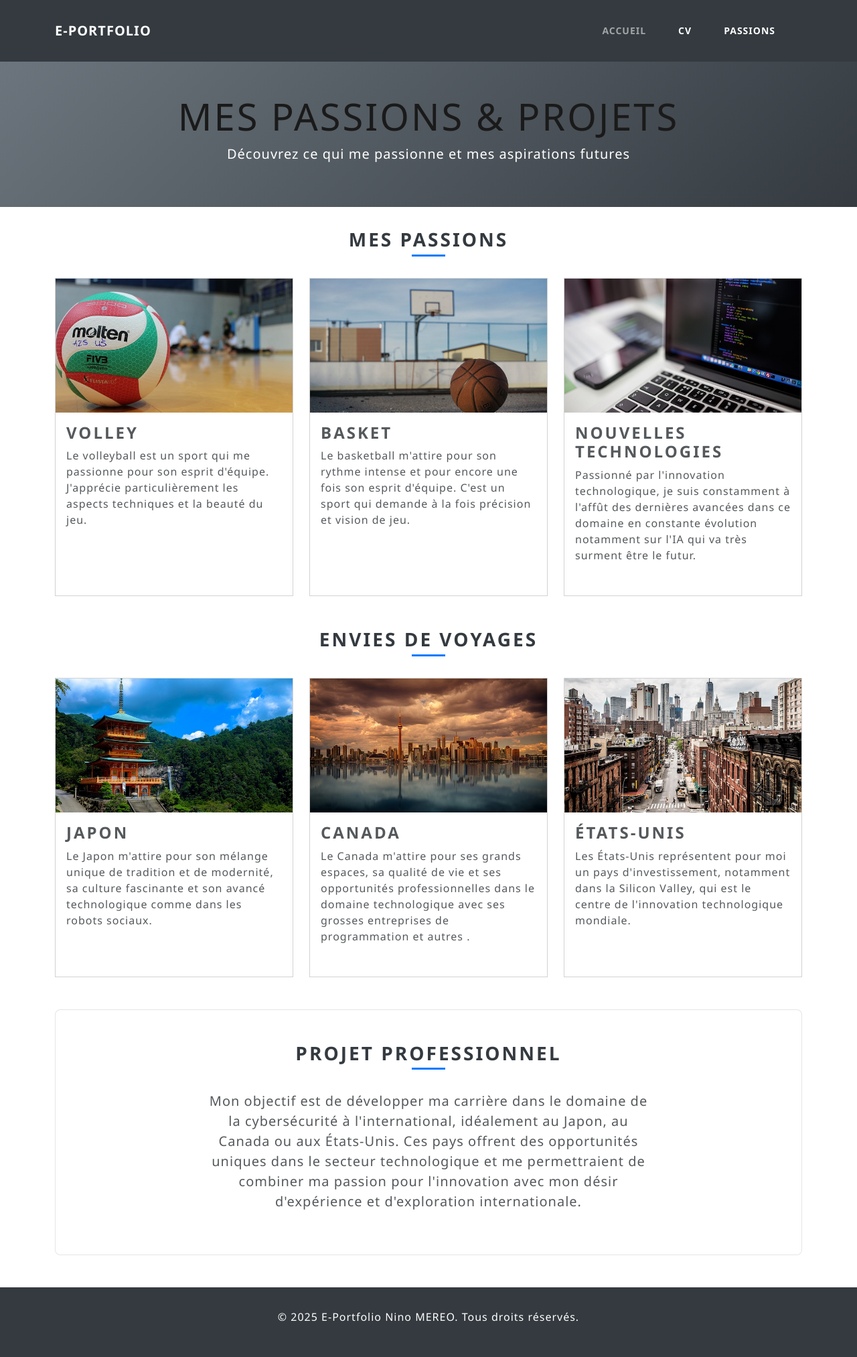
After one commit to Ni0301/eportfolio, a Symfony app: template templates/eportfolio/passions.html.twig in a window 1280 px wide. The commit adds this page. Shown: the whole page at 67% size. Run offline with Twig, Linux system fonts and the light colour scheme; the template is opened without the code that fills it, so the values that code supplies are empty; some libraries are stand-ins or nearby versions.

Commit message:
Eportfolio passion

```diff
--- /dev/null
+++ b/templates/eportfolio/passions.html.twig
@@ -0,0 +1,189 @@
+<!DOCTYPE html>
+<html lang="fr">
+<head>
+    <meta charset="UTF-8">
+    <meta name="viewport" content="width=device-width, initial-scale=1.0">
+    <title>Mes Passions - Portfolio</title>
+    <link href="https://cdnjs.cloudflare.com/ajax/libs/bootswatch/5.3.2/lux/bootstrap.min.css" rel="stylesheet">
+    <style>
+        body {
+            font-family: 'Segoe UI', Tahoma, Geneva, Verdana, sans-serif;
+        }
+
+        .hero-section {
+            background: linear-gradient(135deg, #6c757d 0%, #343a40 100%);
+            color: white;
+            padding: 3rem 0;
+            margin-bottom: 2rem;
+        }
+
+        .card {
+            transition: transform 0.3s;
+            margin-bottom: 2rem;
+            height: 100%;
+        }
+
+        .card:hover {
+            transform: translateY(-5px);
+        }
+
+        .card-img-top {
+            height: 200px;
+            object-fit: cover;
+        }
+
+        .footer {
+            background-color: #343a40;
+            color: white;
+            padding: 2rem 0;
+            margin-top: 3rem;
+        }
+
+        .section-title {
+            color: #343a40;
+            margin-bottom: 2rem;
+            position: relative;
+            padding-bottom: 0.5rem;
+        }
+
+        .section-title::after {
+            content: '';
+            position: absolute;
+            left: 50%;
+            bottom: 0;
+            transform: translateX(-50%);
+            width: 50px;
+            height: 3px;
+            background-color: #007bff;
+        }
+    </style>
+</head>
+<body>
+    <!-- Navigation -->
+    <nav class="navbar navbar-expand-lg navbar-dark bg-dark">
+        <div class="container">
+            <a class="navbar-brand" href="/eportfolio">E-Portfolio</a>
+            <button class="navbar-toggler" type="button" data-bs-toggle="collapse" data-bs-target="#navbarNav">
+                <span class="navbar-toggler-icon"></span>
+            </button>
+            <div class="collapse navbar-collapse" id="navbarNav">
+                <ul class="navbar-nav ms-auto">
+                    <li class="nav-item">
+                        <a class="nav-link" href="/eportfolio">Accueil</a>
+                    </li>
+                    <li class="nav-item">
+                        <a class="nav-link active" href="/eportfolio/CV">CV</a>
+                    </li>
+                    <li class="nav-item">
+                        <a class="nav-link active" href="/eportfolio/passions">Passions</a>
+                    </li>
+                </ul>
+            </div>
+        </div>
+    </nav>
+
+    <!-- Hero Section -->
+    <section class="hero-section text-center">
+        <div class="container">
+            <h1 class="display-4">Mes Passions & Projets</h1>
+            <p class="lead">Découvrez ce qui me passionne et mes aspirations futures</p>
+        </div>
+    </section>
+
+    <!-- Main Content -->
+    <main class="container">
+        <!-- Passions Section -->
+        <section class="mb-5">
+            <h2 class="section-title text-center">Mes Passions</h2>
+            <div class="row">
+                <div class="col-md-4">
+                    <div class="card">
+                        <img src="{{ asset('images/volley.jpg') }}" alt="Volley" class="card-img-top">
+                        <div class="card-body">
+                            <h3 class="card-title">Volley</h3>
+                            <p class="card-text">Le volleyball est un sport qui me passionne pour son esprit d'équipe. J'apprécie particulièrement les aspects techniques et la beauté du jeu.</p>
+                        </div>
+                    </div>
+                </div>
+                <div class="col-md-4">
+                    <div class="card">
+                        <img src="{{ asset('images/basket.jpg') }}" alt="Basketball" class="card-img-top">
+                        <div class="card-body">
+                            <h3 class="card-title">Basket</h3>
+                            <p class="card-text">Le basketball m'attire pour son rythme intense et pour encore une fois son esprit d'équipe. C'est un sport qui demande à la fois précision et vision de jeu.</p>
+                        </div>
+                    </div>
+                </div>
+                <div class="col-md-4">
+                    <div class="card">
+                        <img src="{{ asset('images/techno.jpg') }}" alt="Technologies" class="card-img-top">
+                        <div class="card-body">
+                            <h3 class="card-title">Nouvelles Technologies</h3>
+                            <p class="card-text">Passionné par l'innovation technologique, je suis constamment à l'affût des dernières avancées dans ce domaine en constante évolution notamment sur l'IA qui va très surment être le futur.</p>
+                        </div>
+                    </div>
+                </div>
+            </div>
+        </section>
+
+        <!-- Voyages Section -->
+        <section class="mb-5">
+            <h2 class="section-title text-center">Envies de Voyages</h2>
+            <div class="row">
+                <div class="col-md-4">
+                    <div class="card">
+                        <img src="{{ asset('images/japon.jpg') }}" alt="Japon" class="card-img-top">
+                        <div class="card-body">
+                            <h3 class="card-title">Japon</h3>
+                            <p class="card-text">Le Japon m'attire pour son mélange unique de tradition et de modernité, sa culture fascinante et son avancé technologique comme dans les robots sociaux.</p>
+                        </div>
+                    </div>
+                </div>
+                <div class="col-md-4">
+                    <div class="card">
+                        <img src="{{ asset('images/canada.jpg') }}" alt="Canada" class="card-img-top">
+                        <div class="card-body">
+                            <h3 class="card-title">Canada</h3>
+                            <p class="card-text">Le Canada m'attire pour ses grands espaces, sa qualité de vie et ses opportunités professionnelles dans le domaine technologique avec ses grosses entreprises de programmation et autres .</p>
+                        </div>
+                    </div>
+                </div>
+                <div class="col-md-4">
+                    <div class="card">
+                        <img src="{{ asset('images/usa.jpg') }}" alt="États-Unis" class="card-img-top">
+                        <div class="card-body">
+                            <h3 class="card-title">États-Unis</h3>
+                            <p class="card-text">Les États-Unis représentent pour moi un pays d'investissement, notamment dans la Silicon Valley, qui est le centre de l'innovation technologique mondiale.</p>
+                        </div>
+                    </div>
+                </div>
+            </div>
+        </section>
+
+        <!-- Projets Section -->
+        <section class="bg-light p-5 rounded-3">
+            <h2 class="section-title text-center">Projet Professionnel</h2>
+            <div class="row">
+                <div class="col-md-8 mx-auto text-center">
+                    <p class="lead">
+                        Mon objectif est de développer ma carrière dans le domaine de la cybersécurité à l'international,
+                        idéalement au Japon, au Canada ou aux États-Unis. Ces pays offrent des opportunités uniques
+                        dans le secteur technologique et me permettraient de combiner ma passion pour l'innovation
+                        avec mon désir d'expérience et d'exploration internationale.
+                    </p>
+                </div>
+            </div>
+        </section>
+    </main>
+
+    <!-- Footer -->
+    <footer class="footer text-center">
+        <div class="container">
+            <p>&copy; 2025 E-Portfolio Nino MEREO. Tous droits réservés.</p>
+        </div>
+    </footer>
+
+    <!-- Bootstrap JS -->
+    <script src="https://cdnjs.cloudflare.com/ajax/libs/bootstrap/5.3.2/js/bootstrap.bundle.min.js"></script>
+</body>
+</html>
```
Also changed, not shown: src/Controller/EportfolioController.php (+17 -0 lines), templates/base.html.twig (+10 -5 lines), public/images/basket.jpg (added), public/images/canada.jpg (added), public/images/image_ni.jpeg (added), public/images/japon.jpg (added), public/images/techno.jpg (added), public/images/usa.jpg (added), public/images/volley.jpg (added).
